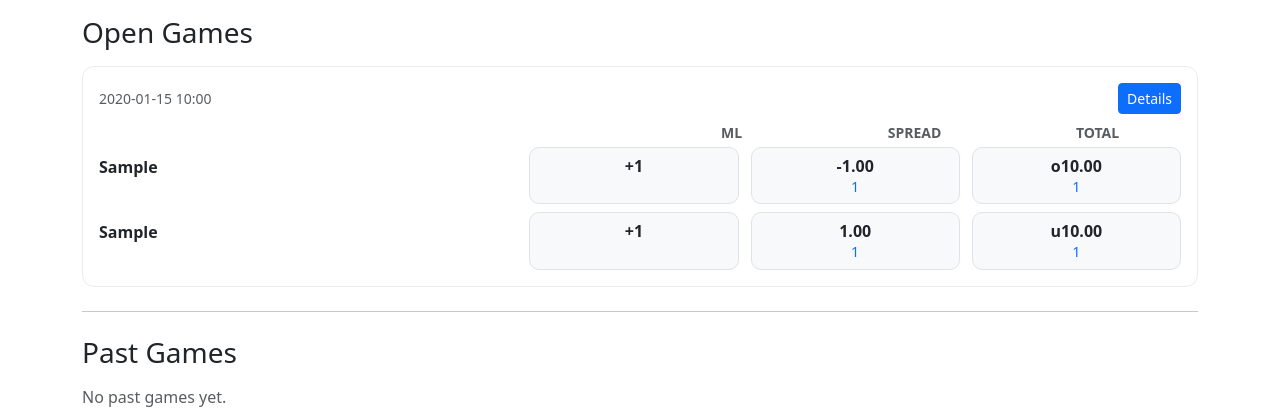
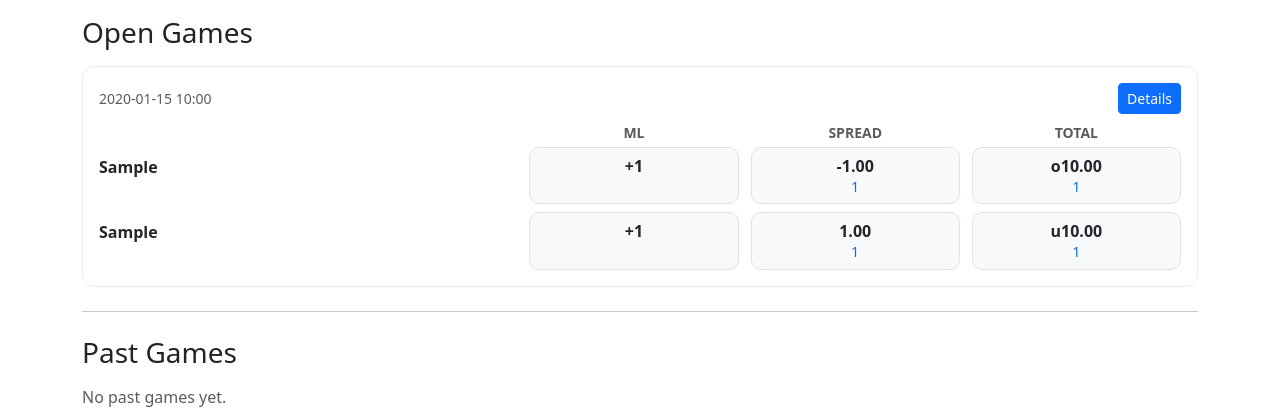
Before and after one commit to Viizorr/CFB26_Fakebook, a Flask app: page / in a window 1280 px wide. Shown: the part 64-484 px from the top of the page. Run offline with Flask 3, Linux system fonts and the light colour scheme; a user stored in the database is signed in; tables that the repository leaves empty hold one stand-in row (values such as "Sample post").

Commit message:
Update index.html

```diff
--- a/templates/index.html
+++ b/templates/index.html
@@ -12,12 +12,12 @@
           <a class="btn btn-sm btn-primary" href="{{ url_for('game_detail', game_id=g.id) }}">Details</a>
         </div>
 
-        <!-- column labels -->
-        <div class="row text-uppercase text-muted small fw-bold mb-1 px-1 d-none d-md-flex">
-          <div class="col-6"></div>
-          <div class="col text-center">ML</div>
-          <div class="col text-center">Spread</div>
-          <div class="col text-center">Total</div>
+        <!-- column labels aligned with odds grid -->
+        <div class="odds-grid text-uppercase text-muted small fw-bold mb-1">
+          <div></div> <!-- empty slot for team names -->
+          <div class="text-center">ML</div>
+          <div class="text-center">Spread</div>
+          <div class="text-center">Total</div>
         </div>
 
         <!-- odds grid (top row = AWAY, bottom row = HOME) -->
@@ -34,7 +34,7 @@
                  data-game-id="{{ g.id }}"
                  data-bet-type="ML"
                  data-selection="AWAY"
-                 data-label="{{ g.away_team }} ML"
+                 data-label="{{ g.away_team }}"
                  data-price="{{ g.ml_away }}">
               {% if g.ml_away is not none %}
                 <div class="odds-line">{{ '+' if g.ml_away > 0 else '' }}{{ g.ml_away }}</div>
@@ -44,7 +44,7 @@
                  data-game-id="{{ g.id }}"
                  data-bet-type="ML"
                  data-selection="HOME"
-                 data-label="{{ g.home_team }} ML"
+                 data-label="{{ g.home_team }}"
                  data-price="{{ g.ml_home }}">
               {% if g.ml_home is not none %}
                 <div class="odds-line">{{ '+' if g.ml_home > 0 else '' }}{{ g.ml_home }}</div>
@@ -58,7 +58,7 @@
                  data-game-id="{{ g.id }}"
                  data-bet-type="SPREAD"
                  data-selection="AWAY"
-                 data-label="{{ g.away_team }} Spread"
+                 data-label="{{ g.away_team }}"
                  data-line="{{ away_spread }}"
                  data-price="{{ g.spread_away_odds }}">
               {% if g.spread_line is not none and g.spread_away_odds is not none %}
@@ -70,7 +70,7 @@
                  data-game-id="{{ g.id }}"
                  data-bet-type="SPREAD"
                  data-selection="HOME"
-                 data-label="{{ g.home_team }} Spread"
+                 data-label="{{ g.home_team }}"
                  data-line="{{ g.spread_line }}"
                  data-price="{{ g.spread_home_odds }}">
               {% if g.spread_line is not none and g.spread_home_odds is not none %}
@@ -87,7 +87,6 @@
                  data-bet-type="TOTAL"
                  data-selection="OVER"
                  data-label="Over {{ g.total_points }}"
-                 data-line="{{ g.total_points }}"
                  data-price="{{ g.over_odds }}">
               {% if g.total_points is not none and g.over_odds is not none %}
                 <div class="odds-line">o{{ g.total_points }}</div>
@@ -99,7 +98,6 @@
                  data-bet-type="TOTAL"
                  data-selection="UNDER"
                  data-label="Under {{ g.total_points }}"
-                 data-line="{{ g.total_points }}"
                  data-price="{{ g.under_odds }}">
               {% if g.total_points is not none and g.under_odds is not none %}
                 <div class="odds-line">u{{ g.total_points }}</div>
```
